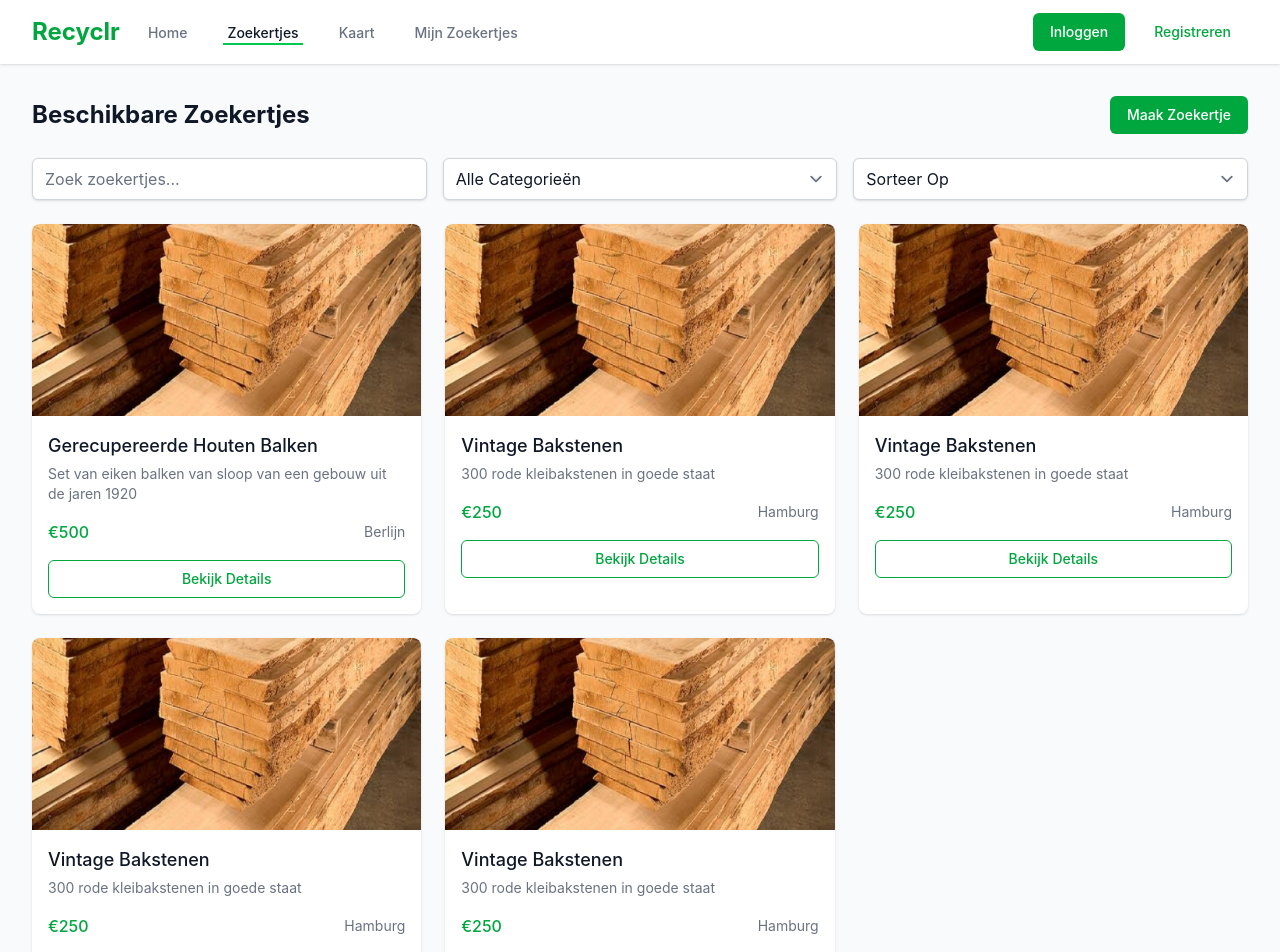
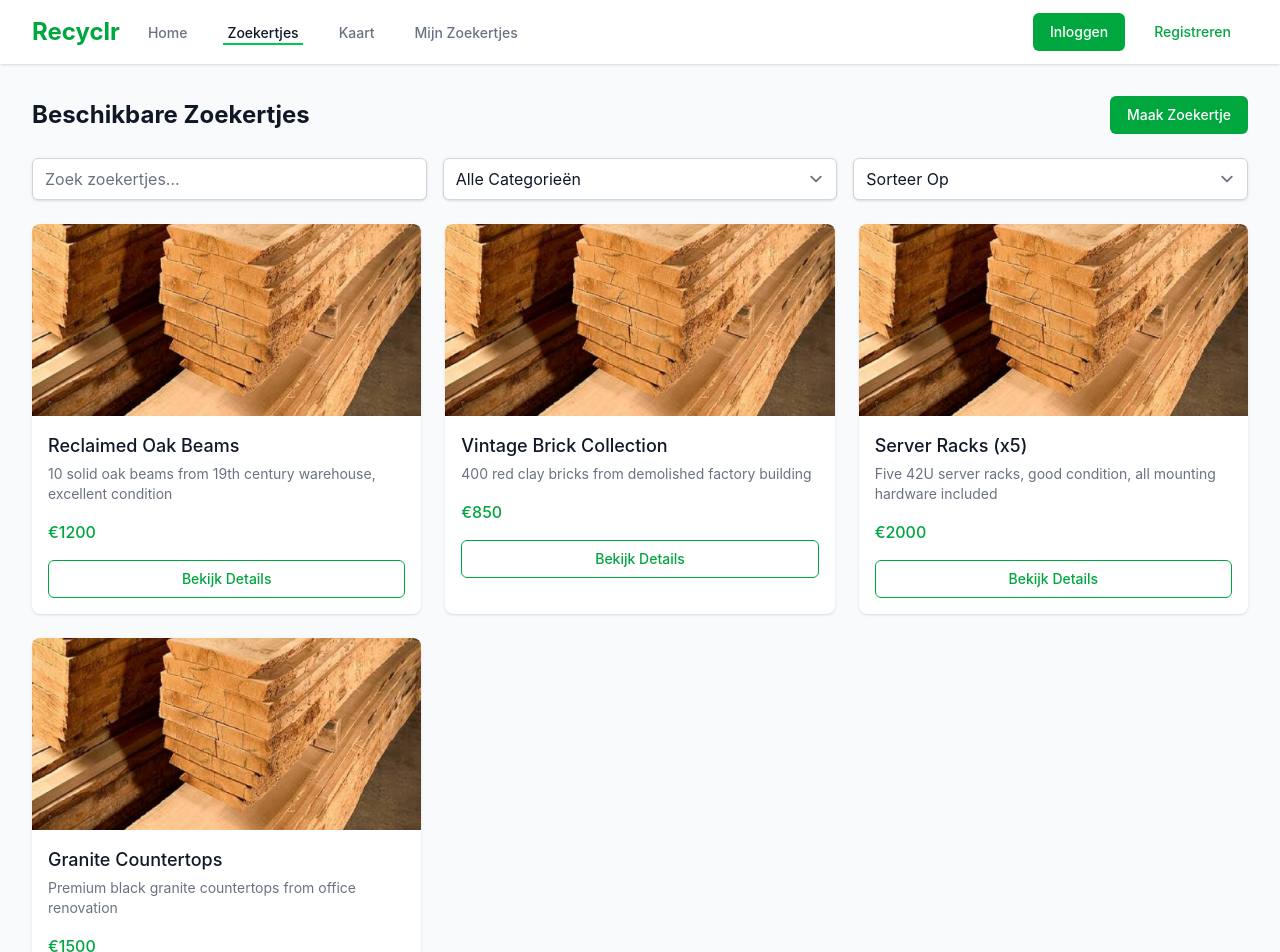
Before and after one commit to recyclr/poc, a SvelteKit app: page /listing in a window 1280 px wide. Shown: the top 952 px of the page. Built offline with nearby package versions, Linux system fonts and the light colour scheme.

Commit message:
refactor: centralized data for pages

```diff
--- /dev/null
+++ b/src/lib/assets/data/categories.js
@@ -0,0 +1,10 @@
+const categories = [
+	{ name: 'Hout', icon: '🪵', count: 124 },
+	{ name: 'Metaal', icon: '🔧', count: 89 },
+	{ name: 'Steen', icon: '🪨', count: 67 },
+	{ name: 'Electronica', icon: '💻', count: 43 },
+	{ name: 'Installaties', icon: '🚿', count: 38 },
+	{ name: 'Metselwerk', icon: '🧱', count: 31 }
+];
+
+export default categories;
--- a/src/routes/listing/+page.svelte
+++ b/src/routes/listing/+page.svelte
@@ -1,52 +1,5 @@
 <script>
-	let listings = [
-		{
-			id: 1,
-			title: 'Gerecupereerde Houten Balken',
-			description: 'Set van eiken balken van sloop van een gebouw uit de jaren 1920',
-			price: 500,
-			location: 'Berlijn',
-			image: 'https://placehold.co/600x400',
-			category: 'Hout'
-		},
-		{
-			id: 2,
-			title: 'Vintage Bakstenen',
-			description: '300 rode kleibakstenen in goede staat',
-			price: 250,
-			location: 'Hamburg',
-			image: 'https://placehold.co/600x400',
-			category: 'Metselwerk'
-		},
-		{
-			id: 3,
-			title: 'Vintage Bakstenen',
-			description: '300 rode kleibakstenen in goede staat',
-			price: 250,
-			location: 'Hamburg',
-			image: 'https://placehold.co/600x400',
-			category: 'Metselwerk'
-		},
-		{
-			id: 4,
-			title: 'Vintage Bakstenen',
-			description: '300 rode kleibakstenen in goede staat',
-			price: 250,
-			location: 'Hamburg',
-			image: 'https://placehold.co/600x400',
-			category: 'Metselwerk'
-		},
-		{
-			id: 5,
-			title: 'Vintage Bakstenen',
-			description: '300 rode kleibakstenen in goede staat',
-			price: 250,
-			location: 'Hamburg',
-			image: 'https://placehold.co/600x400',
-			category: 'Metselwerk'
-		}
-		// Voeg meer mock data toe indien nodig
-	];
+	import listings from '$lib/assets/data/listings.js';
 </script>
 
 <div class="mx-auto max-w-7xl px-4 py-8 sm:px-6 lg:px-8">
--- a/src/routes/listing/[id]/+page.svelte
+++ b/src/routes/listing/[id]/+page.svelte
@@ -1,43 +1,19 @@
 <script>
-	import { page } from '$app/stores';
+	import listings from '$lib/assets/data/listings.js';
 	import { onMount } from 'svelte';
 
 	let listing = null;
 	let loading = true;
 	let error = null;
 
-	// In a real app, this would be replaced with an API call
-	const mockListing = {
-		id: 1,
-		title: 'Gerecupereerde Eiken Balken',
-		category: 'Hout',
-		price: 1200,
-		description:
-			'10 massieve eiken balken uit een 19e-eeuws magazijn, uitstekende staat. Perfect voor architecturale kenmerken of hoogwaardige meubelprojecten. Elke balk meet ongeveer 12ft x 12" x 12" en toont een prachtige natuurlijke patina.',
-		images: ['/mock-images/item.jpeg', '/mock-images/item.jpeg', '/mock-images/item.jpeg'],
-		address: '123 Hoofdstraat, Portland, OR',
-		seller: {
-			name: 'John Smith',
-			rating: 4.8,
-			joined: '2023',
-			listings: 15
-		},
-		specifications: {
-			Material: 'Eik',
-			Age: 'Circa 1890s',
-			Condition: 'Goed',
-			Quantity: '10 stuks',
-			Dimensions: '12ft x 12" x 12"'
-		},
-		posted: '2024-02-28',
-		views: 245
-	};
-
 	onMount(async () => {
 		try {
 			// Simulate API call
 			await new Promise((resolve) => setTimeout(resolve, 500));
-			listing = mockListing;
+			// Pick first listing for now
+			console.log(listings);
+			listing = listings[0];
+			console.log(listing);
 		} catch (e) {
 			error = 'Kon zoekertje niet laden';
 		} finally {
@@ -78,7 +54,7 @@
 			<div class="space-y-4">
 				<div class="aspect-w-4 aspect-h-3 overflow-hidden rounded-lg">
 					<img
-						src={listing.images[selectedImage]}
+						src="/mock-images/item.jpeg"
 						alt={listing.title}
 						class="h-full w-full object-cover"
 					/>
@@ -91,7 +67,11 @@
 								: ''}"
 							on:click={() => (selectedImage = i)}
 						>
-							<img src={image} alt="Thumbnail" class="h-full w-full object-cover" />
+							<img
+								src="/mock-images/item.jpeg"
+								alt="Thumbnail"
+								class="h-full w-full object-cover"
+							/>
 						</button>
 					{/each}
 				</div>
--- a/src/routes/map/+page.svelte
+++ b/src/routes/map/+page.svelte
@@ -1,11 +1,11 @@
 <script>
-	import { onMount } from 'svelte';
-	import { writable, get } from 'svelte/store';
-	import { MapLibre, GeoJSON, CircleLayer, SymbolLayer, Popup } from 'svelte-maplibre';
+	import { MapLibre, GeoJSON, CircleLayer, SymbolLayer } from 'svelte-maplibre';
+	import listings from '$lib/assets/data/listings.js';
+	import categories from '$lib/assets/data/categories.js';
 	import 'maplibre-gl/dist/maplibre-gl.css';
 	import { goto } from '$app/navigation';
 
-	let mapCenter = [-122.6765, 45.5231];
+	let mapCenter = [3.2247, 51.2093];
 	let mapZoom = 10;
 	let isFilterDrawerOpen = false;
 	let searchTerm = '';
@@ -17,14 +17,25 @@
 		datePosted: 'any'
 	};
 
-	let categories = [
-		{ name: 'Hout', icon: '🪵', checked: false },
-		{ name: 'Metaal', icon: '🔧', checked: false },
-		{ name: 'Steen', icon: '🪨', checked: false },
-		{ name: 'Elektronica', icon: '💻', checked: false },
-		{ name: 'Armaturen', icon: '🚿', checked: false },
-		{ name: 'Metselwerk', icon: '🧱', checked: false }
-	];
+	// Transform listings data into GeoJSON format
+	let listingsFormatted = {
+		type: 'FeatureCollection',
+		features: listings.map((listing) => ({
+			type: 'Feature',
+			properties: {
+				id: listing.id,
+				title: listing.title,
+				category: listing.category,
+				price: listing.price,
+				description: listing.description,
+				imageUrl: listing.images[0], // Use first image from images array
+				address: listing.address
+			},
+			geometry: listing.geometry
+		}))
+	};
+
+	let categoriesFormatted = categories.map((cat) => ({ ...cat, checked: false }));
 
 	function toggleFilterDrawer() {
 		isFilterDrawerOpen = !isFilterDrawerOpen;
@@ -38,7 +49,7 @@
 	}
 
 	function resetFilters() {
-		categories = categories.map((cat) => ({ ...cat, checked: false }));
+		categoriesFormatted = categories.map((cat) => ({ ...cat, checked: false }));
 		filters = {
 			categories: [],
 			priceRange: [0, 5000],
@@ -91,64 +102,6 @@
 
 		goto(`/listing/${listingId}`);
 	}
-
-	let listings = {
-		type: 'FeatureCollection',
-		features: [
-			{
-				type: 'Feature',
-				properties: {
-					id: 1,
-					title: 'Gerecupereerde Eiken Balken',
-					category: 'Hout',
-					price: 1200,
-					description: '10 massieve eiken balken uit een 19e-eeuws magazijn, uitstekende staat',
-					imageUrl: '/api/placeholder/400/300',
-					address: '123 Hoofdstraat, Portland, OR'
-				},
-				geometry: { type: 'Point', coordinates: [-122.6784, 45.5152] }
-			},
-			{
-				type: 'Feature',
-				properties: {
-					id: 2,
-					title: 'Vintage Bakstenen Collectie',
-					category: 'Metselwerk',
-					price: 850,
-					description: '400 rode kleibakstenen van gesloopt fabrieksgebouw',
-					imageUrl: '/api/placeholder/400/300',
-					address: '456 Pine Ave, Portland, OR'
-				},
-				geometry: { type: 'Point', coordinates: [-122.6819, 45.52] }
-			},
-			{
-				type: 'Feature',
-				properties: {
-					id: 3,
-					title: 'Server Racks (x5)',
-					category: 'Elektronica',
-					price: 2000,
-					description: 'Vijf 42U server racks, goede staat, alle bevestigingsmaterialen inbegrepen',
-					imageUrl: '/api/placeholder/400/300',
-					address: '789 Tech Blvd, Portland, OR'
-				},
-				geometry: { type: 'Point', coordinates: [-122.665, 45.5118] }
-			},
-			{
-				type: 'Feature',
-				properties: {
-					id: 4,
-					title: 'Granieten Aanrechtbladen',
-					category: 'Steen',
-					price: 1500,
-					description: 'Premium zwarte granieten aanrechtbladen van kantoorrenovatie',
-					imageUrl: '/api/placeholder/400/300',
-					address: '101 Market St, Portland, OR'
-				},
-				geometry: { type: 'Point', coordinates: [-122.65, 45.505] }
-			}
-		]
-	};
 
 	// Updated handler for feature clicks to show drawer
 	function handleFeatureClick(e) {
@@ -392,7 +345,7 @@
 	>
 		<GeoJSON
 			id="listings"
-			data={listings}
+			data={listingsFormatted}
 			cluster={{
 				radius: 50,
 				maxZoom: 14,
```
Also changed, not shown: src/lib/assets/data/listings.js (added).
